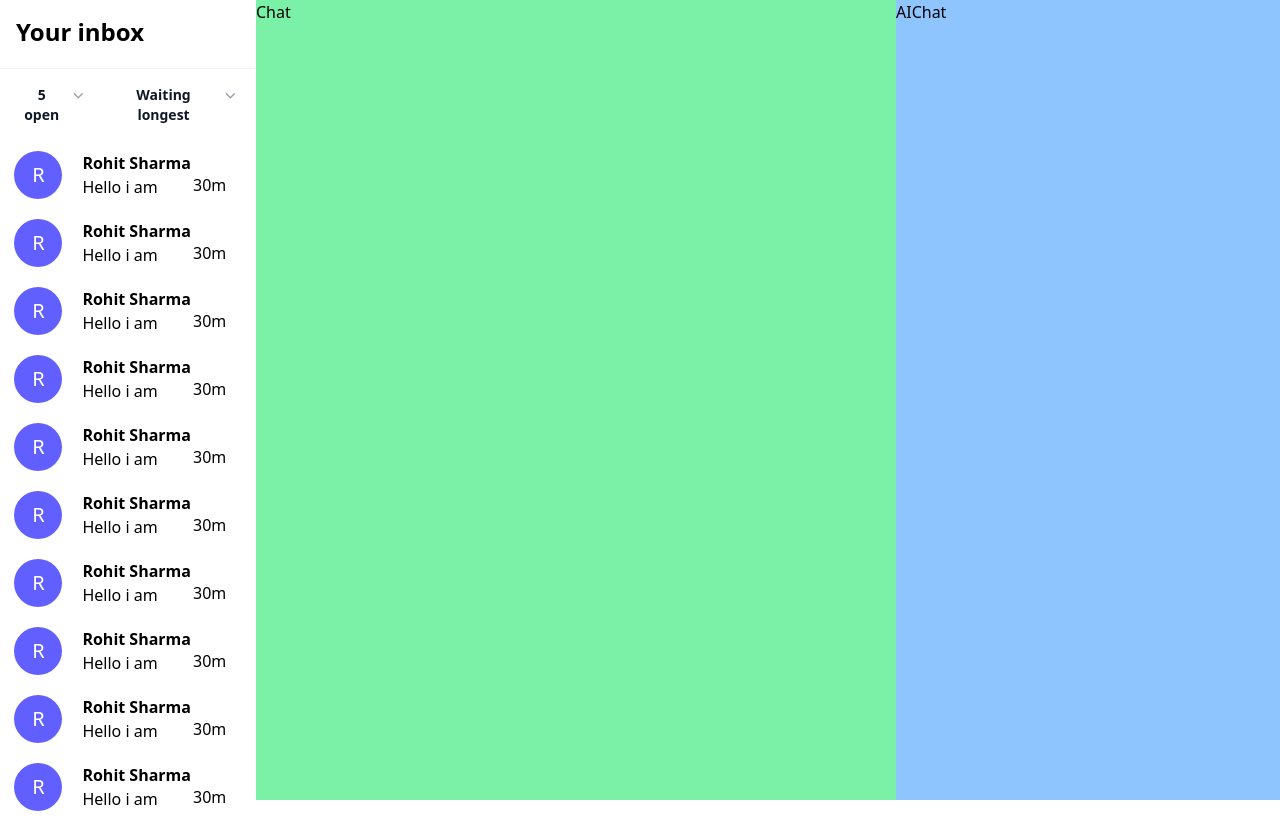
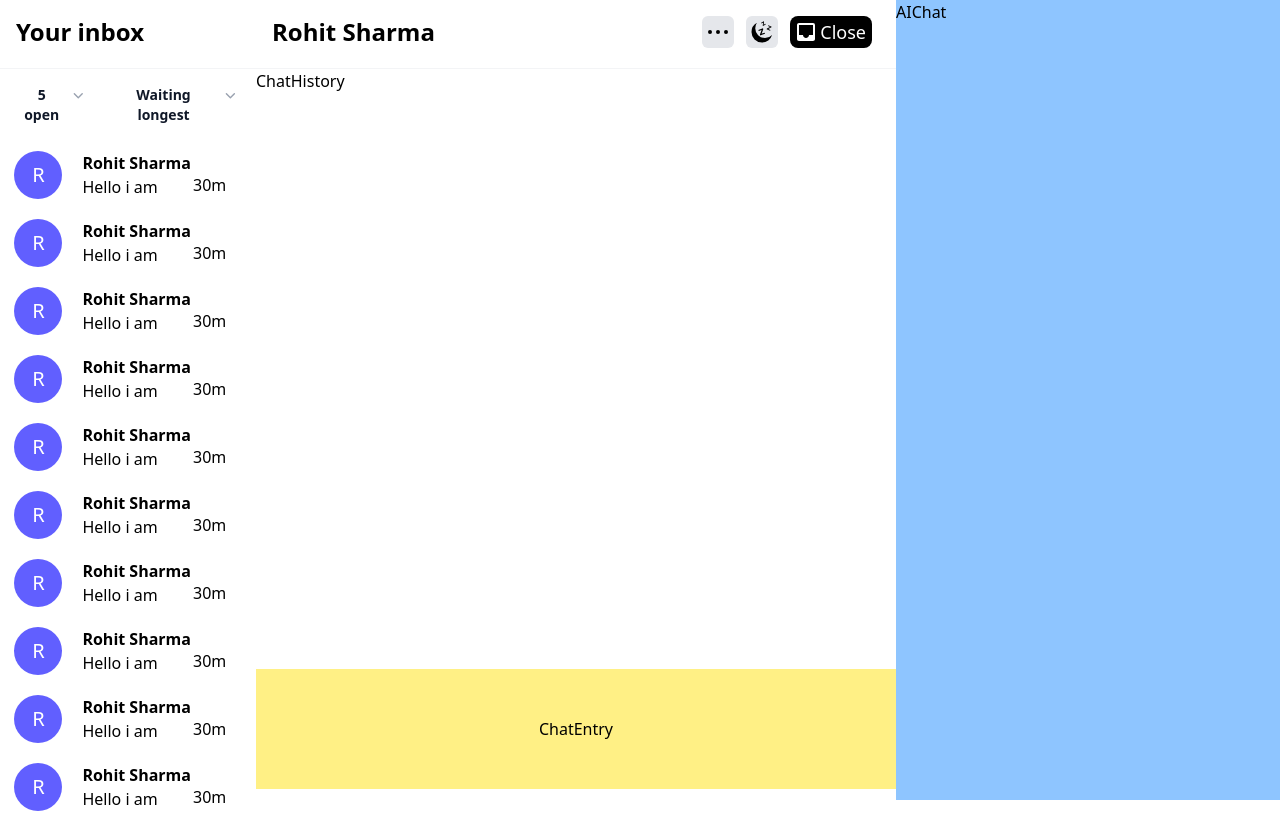
Before and after one commit to VaricelaZoster/Intercom, a React (Vite) app in the folder intercom/: page / in a window 1280 px wide. Built offline with nearby package versions, Linux system fonts and the light colour scheme.

Commit message:
Designed Chat area

```diff
--- a/intercom/package.json
+++ b/intercom/package.json
@@ -16,6 +16,7 @@
     "heroicons": "^2.2.0",
     "react": "^19.1.0",
     "react-dom": "^19.1.0",
+    "react-icons": "^5.5.0",
     "tailwindcss": "^4.1.7"
   },
   "devDependencies": {
--- a/intercom/src/App.jsx
+++ b/intercom/src/App.jsx
@@ -5,7 +5,7 @@ import AIChat from './Components/AIChat'
 
 const App = () => {
   return (
-    <div className = "flex flex-row h-screen">
+    <div className = "flex flex-row h-screen min-w-[325px]">
       <Inbox/>
       <Chat/>
       <AIChat/>
--- /dev/null
+++ b/intercom/src/ChatComponents/ChatEntry.jsx
@@ -0,0 +1,9 @@
+import React from 'react'
+
+const ChatEntry = () => {
+  return (
+    <div className=''>ChatEntry</div>
+  )
+}
+
+export default ChatEntry
--- /dev/null
+++ b/intercom/src/ChatComponents/ChatHeader.jsx
@@ -0,0 +1,20 @@
+import React from 'react'
+import { EllipsisHorizontalIcon } from "@heroicons/react/24/solid"
+import { GiNightSleep } from "react-icons/gi";
+import { MdInbox } from "react-icons/md";
+
+
+const ChatHeader = () => {
+  return (
+    <div className='flex flex-auto justify-between border-b-1 border-gray-100 p-4 pb-5'>
+        <div className='font-bold text-2xl'>Rohit Sharma</div>
+        <div className='flex items-center gap-3 pr-2 [@media(max-width:480px)]:flex-col'>
+            <EllipsisHorizontalIcon className="h-8 w-8 transition duration-200 linear bg-gray-200 text-black rounded-md hover:bg-gray-300"/>
+            <GiNightSleep className='h-8 w-8 p-1 transition duration-200 linear rounded-md bg-gray-200 hover:bg-gray-300 '/>
+            <div className='flex items-center bg-black text-white p-[2px] pr-[6px] rounded-lg text-lg'><MdInbox className='h-6 w-7'/>Close</div>
+        </div>
+    </div>
+  )
+}
+
+export default ChatHeader
--- /dev/null
+++ b/intercom/src/ChatComponents/ChatHistory.jsx
@@ -0,0 +1,9 @@
+import React from 'react'
+
+const ChatHistory = () => {
+  return (
+    <div>ChatHistory</div>
+  )
+}
+
+export default ChatHistory
--- a/intercom/src/Components/Chat.jsx
+++ b/intercom/src/Components/Chat.jsx
@@ -1,8 +1,21 @@
 import React from 'react'
+import ChatHeader from '../ChatComponents/ChatHeader'
+import ChatHistory from '../ChatComponents/ChatHistory'
+import ChatEntry from '../ChatComponents/ChatEntry'
 
 const Chat = () => {
   return (
-    <div className='flex-auto w-[50%] bg-green-300'>Chat</div>
+    <div className='flex-auto w-[50%]'>
+      <ChatHeader/>
+      <div className='flex flex-col h-[calc(100vh-5rem)]'>
+        <div className='flex-1 overflow-y-auto'>
+          <ChatHistory/>
+        </div>
+        <div className='flex justify-center items-center h-30 bg-yellow-200 p-4'>
+          <ChatEntry/>
+        </div>
+      </div>
+    </div>
   )
 }
 
--- a/intercom/src/assets/InboxChatInfo.jsx
+++ b/intercom/src/assets/InboxChatInfo.jsx
@@ -1,5 +1,5 @@
 import React, { useState } from 'react'
-import ChatProfile from '../ChatAssets/ChatProfile'
+import ChatProfile from '../InboxInfo/ChatProfile'
 
 const InboxChatInfo = () => {
   const [activeIndex, setActiveIndex] = useState(null);
```
Also changed, not shown: intercom/src/InboxInfo/ChatProfile.jsx (renamed from intercom/src/ChatAssets/ChatProfile.jsx), 1 other file (tests, documents, lock files or other folders).
